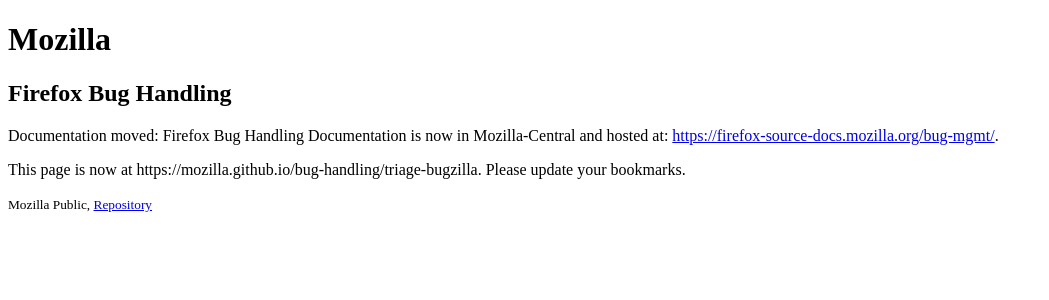
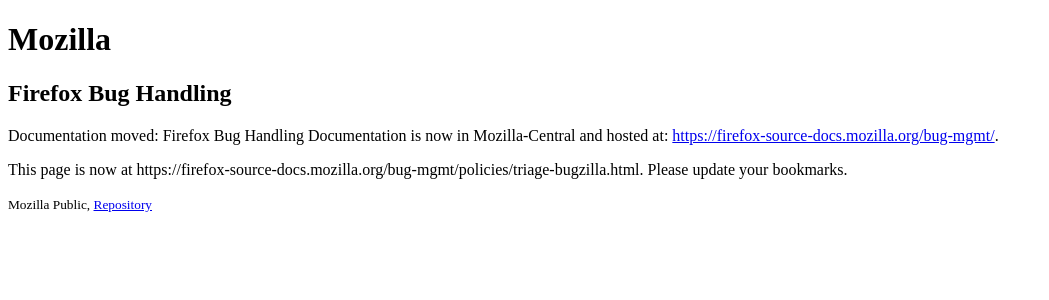
Before and after one commit to mozilla/bug-handling, a Jekyll site: the page built from policy/triage-bugzilla.md, in a window 1280 px wide. Shown: the top 300 px of the page, without its empty margins (0-1049 px from the left). Built offline with Jekyll 4.4.1, drawn with Linux system fonts in a browser that asks for light colours; some web fonts are replaced; our own code applies the rules of GitHub Pages for plain Markdown files; some of the changed lines change nothing that is shown.

Commit message:
Fix link

```diff
--- a/policy/triage-bugzilla.md
+++ b/policy/triage-bugzilla.md
@@ -1 +1 @@
-This page is now at https://mozilla.github.io/bug-handling/triage-bugzilla. Please update your bookmarks.
+This page is now at https://firefox-source-docs.mozilla.org/bug-mgmt/policies/triage-bugzilla.html. Please update your bookmarks.
```
